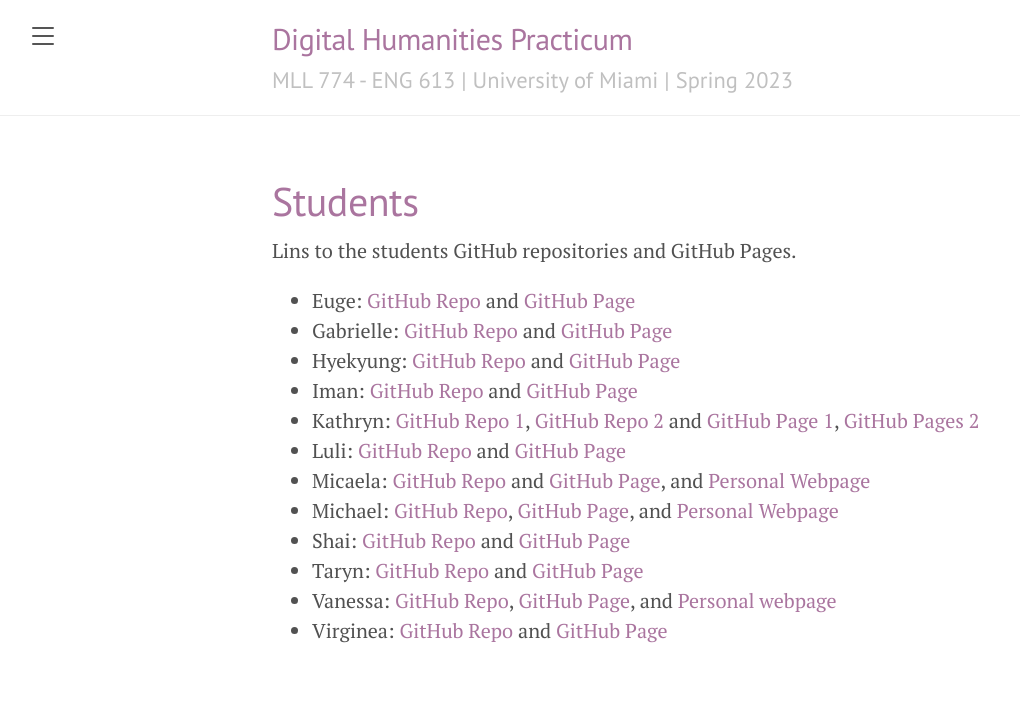
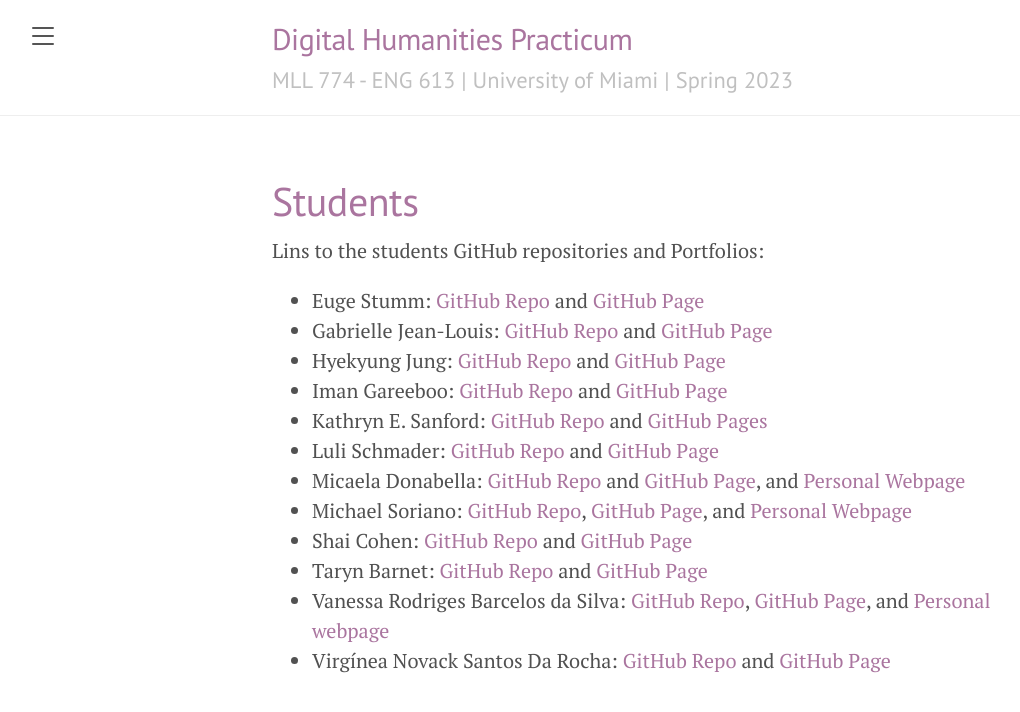
Before and after one commit to susannalles/DHPracticum_Spring23, a Jekyll site: the page built from students.md, in a window 1280 px wide. Shown: the top 712 px of the page, without its empty margins (8-1028 px from the left). Built offline with Jekyll 4.4.1, drawn with Linux system fonts in a browser that asks for light colours.

Commit message:
Update students.md

```diff
--- a/students.md
+++ b/students.md
@@ -3,17 +3,17 @@ layout: page
 title: Students
 ---
 
-Lins to the students GitHub repositories and GitHub Pages.
+Lins to the students GitHub repositories and Portfolios:
 
-- Euge:  [GitHub Repo](https://github.com/eugestumm/eugestumm.github.io) and [GitHub Page](https://eugestumm.github.io/)
-- Gabrielle:  [GitHub Repo](https://github.com/gjeanlouis/gjeanlouis.github.io) and [GitHub Page](https://gjeanlouis.github.io)
-- Hyekyung: [GitHub Repo](https://github.com/austraea/austraea.github.io) and [GitHub Page](https://austraea.github.io/)
-- Iman:  [GitHub Repo](https://github.com/imangareeboo/imangareeboo.github.io) and [GitHub Page](https://imangareeboo.github.io/)
-- Kathryn:  [GitHub Repo 1](https://github.com/kes151/kes151.github.io), [GitHub Repo 2](https://github.com/kathrynesanford/kathrynesanford.github.io) and [GitHub Page 1](https://kes151.github.io/), [GitHub Pages 2](https://kathrynesanford.github.io/)
-- Luli:  [GitHub Repo](https://github.com/lulischmader/lulischmader.github.io) and [GitHub Page](https://lulischmader.github.io/)
-- Micaela: [GitHub Repo](https://github.com/mdonabella/ENG613) and [GitHub Page](https://mdonabella.github.io/ENG613), and [Personal Webpage](https://mdonabella.github.io/)
-- Michael:  [GitHub Repo](https://github.com/mrileysoriano/mrileysoriano.github.io), [GitHub Page](https://mrileysoriano.github.io), and [Personal Webpage](http://michaelsoriano.net/)
-- Shai:  [GitHub Repo](https://github.com/shai-cohen/shai-cohen.github.io) and [GitHub Page](https://shai-cohen.github.io/)
-- Taryn: [GitHub Repo](https://github.com/taryneliana/taryneliana.github.io) and [GitHub Page](https://taryneliana.github.io/)
-- Vanessa: [GitHub Repo](https://github.com/vanessabcs/DH2023), [GitHub Page](https://vanessabcs.github.io/DH2023/), and [Personal webpage](https://vanessabcs.github.io/)
-- Virginea:  [GitHub Repo](https://github.com/novackvirginea/novackvirginea.github.io) and [GitHub Page](https://novackvirginea.github.io/)
+- Euge Stumm:  [GitHub Repo](https://github.com/eugestumm/eugestumm.github.io) and [GitHub Page](https://eugestumm.github.io/)
+- Gabrielle Jean-Louis:  [GitHub Repo](https://github.com/gjeanlouis/gjeanlouis.github.io) and [GitHub Page](https://gjeanlouis.github.io)
+- Hyekyung Jung: [GitHub Repo](https://github.com/austraea/austraea.github.io) and [GitHub Page](https://austraea.github.io/)
+- Iman Gareeboo:  [GitHub Repo](https://github.com/imangareeboo/imangareeboo.github.io) and [GitHub Page](https://imangareeboo.github.io/)
+- Kathryn E. Sanford: [GitHub Repo](https://github.com/kathrynesanford/kathrynesanford.github.io) and [GitHub Pages](https://kathrynesanford.github.io/)
+- Luli Schmader:  [GitHub Repo](https://github.com/lulischmader/lulischmader.github.io) and [GitHub Page](https://lulischmader.github.io/)
+- Micaela Donabella: [GitHub Repo](https://github.com/mdonabella/ENG613) and [GitHub Page](https://mdonabella.github.io/ENG613), and [Personal Webpage](https://mdonabella.github.io/)
+- Michael Soriano:  [GitHub Repo](https://github.com/mrileysoriano/mrileysoriano.github.io), [GitHub Page](https://mrileysoriano.github.io), and [Personal Webpage](http://michaelsoriano.net/)
+- Shai Cohen:  [GitHub Repo](https://github.com/shai-cohen/shai-cohen.github.io) and [GitHub Page](https://shai-cohen.github.io/)
+- Taryn Barnet: [GitHub Repo](https://github.com/taryneliana/taryneliana.github.io) and [GitHub Page](https://taryneliana.github.io/)
+- Vanessa Rodriges Barcelos da Silva: [GitHub Repo](https://github.com/vanessabcs/DH2023), [GitHub Page](https://vanessabcs.github.io/DH2023/), and [Personal webpage](https://vanessabcs.github.io/)
+- Virgínea Novack Santos Da Rocha:  [GitHub Repo](https://github.com/novackvirginea/novackvirginea.github.io) and [GitHub Page](https://novackvirginea.github.io/)
```
